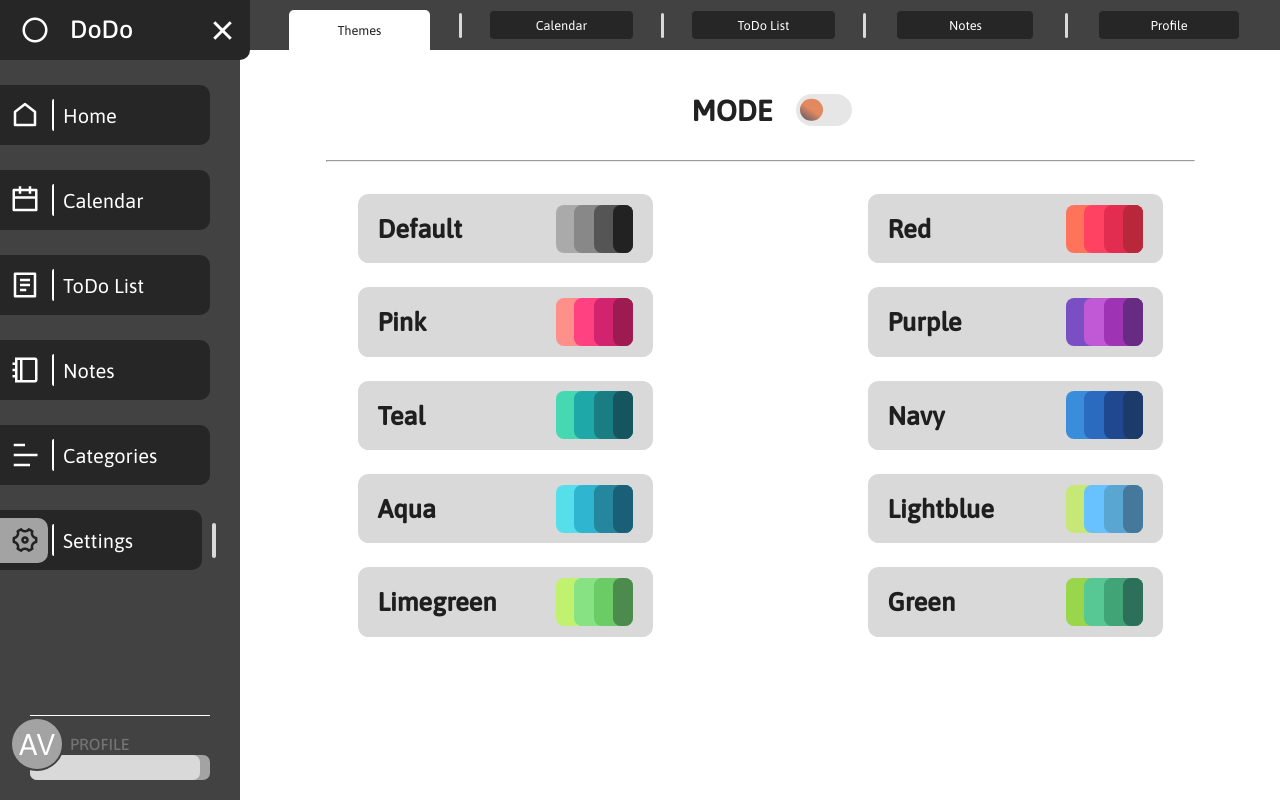
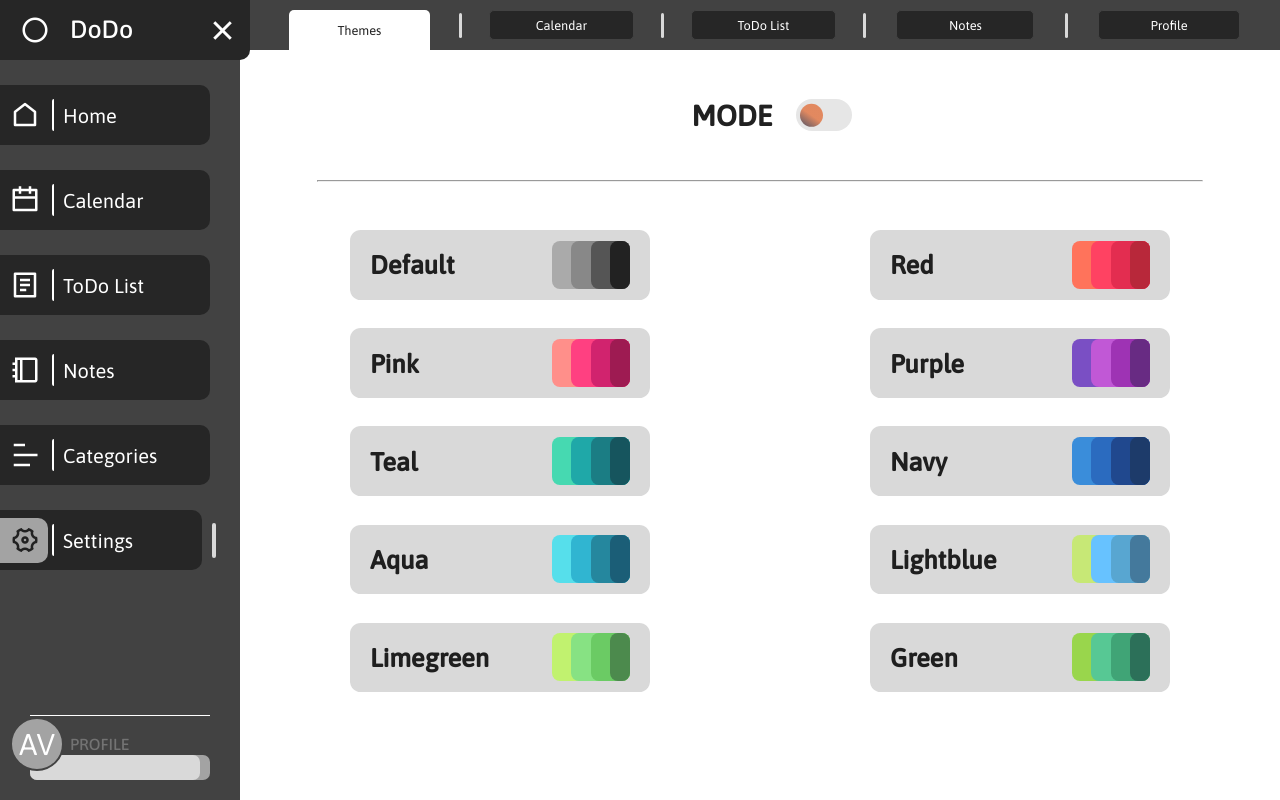
Before and after one commit to akai-org/akaitodo-frontend, a React (Vite) app: page /settings/themes in a window 1280 px wide. Built offline with nearby package versions, Linux system fonts and the light colour scheme; no server answers; sample sign-in values are in the browser's storage.

Commit message:
Fix padding, fix third color overflow

```diff
--- a/src/styles/_vars.scss
+++ b/src/styles/_vars.scss
@@ -66,8 +66,8 @@
             --third-color: hsl(334, 81%, 53%);
             --additional-color: hsl(10, 49%, 60%);
             --additional-color-o: hsl(19, 69%, 63%);
-            --basebg-color: hsl(334, 60%, 51%);
-            --additionalbg-color: hsl(334, 77%, 60%);
+            --basebg-color: hsl(334, 60%, 74%);
+            --additionalbg-color: hsl(334, 77%, 80%);
             --contrastbg-color: hsl(0, 0%, 13%);
         }
 
@@ -90,13 +90,13 @@
 
         &[themeMode='light'] {
             --primary-color: hsl(280, 52%, 32%);
-            --secondary-color: hsl(291, 65%, 42%);
-            --third-color: hsl(295, 49%, 64%);
+            --secondary-color: hsl(290, 60%, 38%);
+            --third-color: hsl(295, 49%, 75%);
             --additional-color: hsl(257, 52%, 52%);
             --additional-color-o: hsl(19, 69%, 63%);
-            --basebg-color: hsl(280, 52%, 35%);
-            --additionalbg-color: hsl(291, 65%, 60%);
-            --contrastbg-color: hsl(0, 0%, 13%);
+            --basebg-color: hsl(280, 52%, 55%);
+            --additionalbg-color: hsl(291, 65%, 63%);
+            --contrastbg-color: hsl(0, 0%, 10%);
         }
 
         &[themeMode='dark'] {
@@ -105,7 +105,7 @@
             --third-color: hsl(295, 49%, 56%);
             --additional-color: hsl(257, 52%, 42%);
             --additional-color-o: hsl(19, 69%, 45%);
-            --basebg-color: hsl(280, 52%, 25%);
+            --basebg-color: hsl(280, 52%, 23%);
             --additionalbg-color: hsl(291, 65%, 42%);
             --contrastbg-color: hsl(0, 0%, 100%);
         }
@@ -119,7 +119,7 @@
         &[themeMode='light'] {
             --primary-color: hsl(190, 52%, 29%);
             --secondary-color: hsl(185, 65%, 38%);
-            --third-color: hsl(181, 63%, 45%);
+            --third-color: hsl(181, 63%, 50%);
             --additional-color: hsl(164, 71%, 58%);
             --additional-color-o: hsl(19, 69%, 63%);
             --basebg-color: hsl(190, 52%, 40%);
@@ -147,10 +147,10 @@
         &[themeMode='light'] {
             --primary-color: hsl(217, 56%, 25%);
             --secondary-color: hsl(220, 56%, 30%);
-            --third-color: hsl(224, 67%, 41%);
+            --third-color: hsl(224, 67%, 67%);
             --additional-color: hsl(212, 66%, 48%);
             --additional-color-o: hsl(19, 69%, 63%);
-            --basebg-color: hsl(217, 56%, 35%);
+            --basebg-color: hsl(217, 56%, 40%);
             --additionalbg-color: hsl(220, 56%, 50%);
             --contrastbg-color: hsl(0, 0%, 13%);
         }
@@ -158,7 +158,7 @@
         &[themeMode='dark'] {
             --primary-color: hsl(217, 56%, 20%);
             --secondary-color: hsl(220, 56%, 25%);
-            --third-color: hsl(224, 67%, 34%);
+            --third-color: hsl(224, 67%, 42%);
             --additional-color: hsl(212, 66%, 42%);
             --additional-color-o: hsl(19, 69%, 45%);
             --basebg-color: hsl(217, 56%, 25%);
@@ -175,11 +175,11 @@
         &[themeMode='light'] {
             --primary-color: hsl(197, 52%, 30%);
             --secondary-color: hsl(194, 62%, 38%);
-            --third-color: hsl(193, 68%, 47%);
+            --third-color: hsl(193, 68%, 55%);
             --additional-color: hsl(184, 78%, 65%);
             --additional-color-o: hsl(19, 69%, 63%);
             --basebg-color: hsl(197, 52%, 45%);
-            --additionalbg-color: hsl(194, 62%, 38%);
+            --additionalbg-color: hsl(194, 62%, 58%);
             --contrastbg-color: hsl(0, 0%, 13%);
         }
 
@@ -203,7 +203,7 @@
         &[themeMode='light'] {
             --primary-color: hsl(204, 45%, 38%);
             --secondary-color: hsl(204, 62%, 52%);
-            --third-color: hsl(200, 82%, 63%);
+            --third-color: hsl(200, 82%, 75%);
             --additional-color: hsl(78, 66%, 66%);
             --additional-color-o: hsl(19, 69%, 63%);
             --basebg-color: hsl(204, 45%, 50%);
@@ -231,11 +231,11 @@
         &[themeMode='light'] {
             --primary-color: hsl(128, 32%, 43%);
             --secondary-color: hsl(141, 58%, 55%);
-            --third-color: hsl(135, 65%, 68%);
+            --third-color: hsl(135, 65%, 73%);
             --additional-color: hsl(81, 83%, 71%);
             --additional-color-o: hsl(19, 69%, 63%);
-            --basebg-color: hsl(128, 32%, 55%);
-            --additionalbg-color: hsl(141, 58%, 60%);
+            --basebg-color: hsl(128, 32%, 50%);
+            --additionalbg-color: hsl(141, 58%, 57%);
             --contrastbg-color: hsl(0, 0%, 13%);
         }
 
@@ -259,11 +259,11 @@
         &[themeMode='light'] {
             --primary-color: hsl(147, 40%, 40%);
             --secondary-color: hsl(148, 46%, 47%);
-            --third-color: hsl(145, 51%, 58%);
+            --third-color: hsl(145, 51%, 65%);
             --additional-color: hsl(74, 79%, 55%);
             --additional-color-o: hsl(19, 69%, 63%);
-            --basebg-color: hsl(147, 40%, 50%);
-            --additionalbg-color: hsl(148, 46%, 55%);
+            --basebg-color: hsl(147, 40%, 45%);
+            --additionalbg-color: hsl(148, 46%, 53%);
             --contrastbg-color: hsl(0, 0%, 13%);
         }
 
--- a/src/styles/components/settings/ThemesFold.module.scss
+++ b/src/styles/components/settings/ThemesFold.module.scss
@@ -1,10 +1,10 @@
 @use '../../vars' as *;
 
 .modeContainer {
-    height: 12.5vh;
     display: flex;
     justify-content: center;
     align-items: center;
+    padding: 1.6em;
 }
 
 .modeText {
@@ -23,8 +23,8 @@
     display: grid;
     grid-template-columns: 1fr 1fr;
     grid-template-rows: repeat(5, 1fr);
-    row-gap: 18pt;
-    padding-top: 24pt;
+    row-gap: 1.8em;
+    padding: 3em 0;
     justify-items: center;
 }
 
--- a/src/styles/layout/ScrollableContainer/ScrollableContainer.module.scss
+++ b/src/styles/layout/ScrollableContainer/ScrollableContainer.module.scss
@@ -10,7 +10,8 @@
     display: flex;
     flex: 1;
     flex-direction: column;
-    padding: 10px;
+    // padding: 10px;
+    padding: 0;
     overflow-y: auto;
 }
 
```
